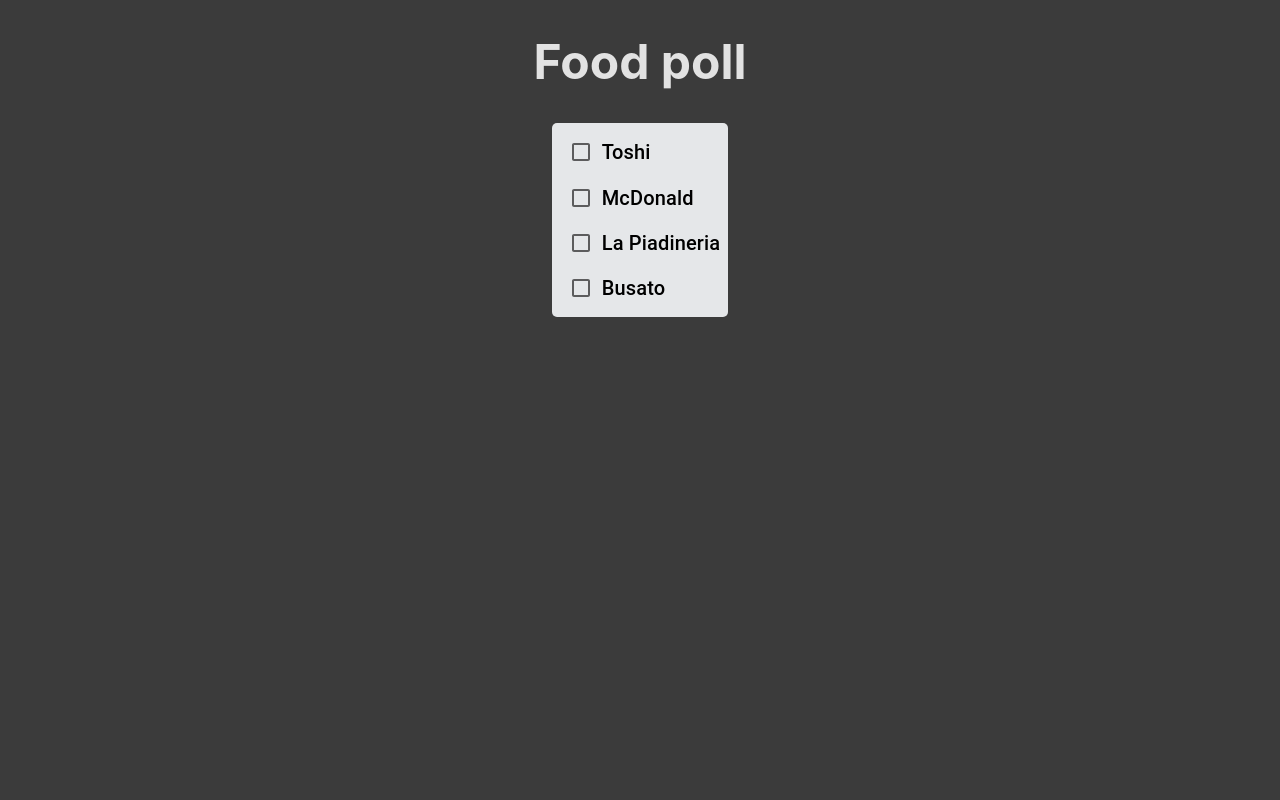
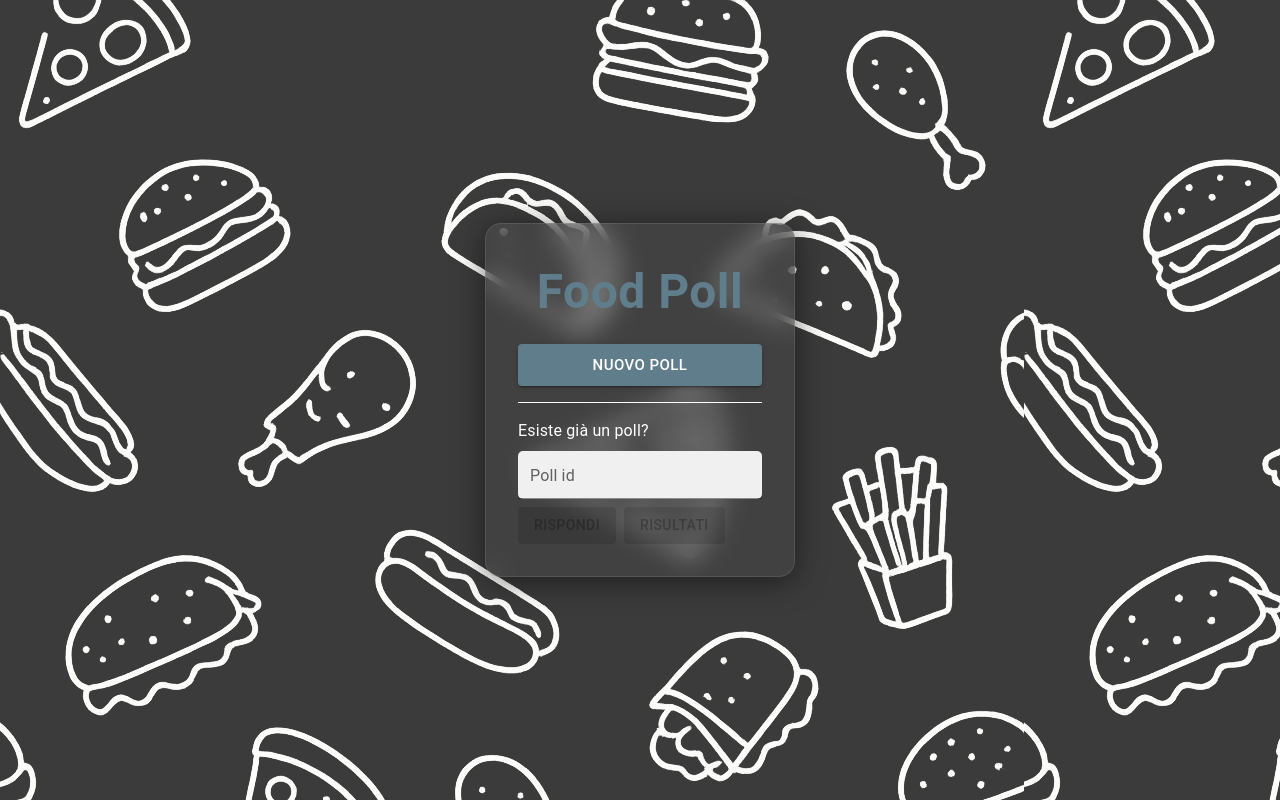
Before and after one commit to lisaparma/FoodPoll, a React (Create React App) app: page / in a window 1280 px wide. Built offline with nearby package versions, Linux system fonts and the light colour scheme.

Commit message:
feat: first poll design

```diff
--- a/src/App.tsx
+++ b/src/App.tsx
@@ -1,28 +1,66 @@
-import React from 'react';
+import React, { useMemo } from 'react';
 import styled from "styled-components";
-import Poll from "./components/Poll";
+import PollCard from "./components/pollCard/PollCard";
+import MainButtons from "./components/mainCard/MainButtons";
+import backgroundImg from "./assets/food.png";
+import { createTheme, ThemeProvider, Typography } from "@mui/material";
+import { grey, blueGrey,  } from '@mui/material/colors';
 
 function App() {
+    const pollId = new URLSearchParams(window.location.search).get('id');
+    const result = new URLSearchParams(window.location.search).get('result');
+
+    const CardContent = useMemo(() => {
+        if (pollId && result) return (<div>Poll result</div>);
+        if (pollId) return (<PollCard id={pollId} />);
+        return <MainButtons />;
+    }, [pollId, result]);
+
+    const theme = createTheme({
+        palette: {
+            primary: blueGrey,
+            secondary: grey
+        },
+    });
+
     return (
-        <MainPage>
-            <Title>Food poll</Title>
-            <Poll />
-        </MainPage>
+        <ThemeProvider theme={theme}>
+            <Page>
+                <Card>
+                    <Typography color="primary" fontSize="3rem" fontWeight="bold" textAlign="center">
+                        Food Poll {pollId && `#${pollId}`}
+                    </Typography>
+                    {CardContent}
+                </Card>
+            </Page>
+        </ThemeProvider>
     );
 }
 
-const MainPage = styled.div`
+const Page = styled.div`
+    background-image: url(${backgroundImg});
+    background-repeat: repeat;
+    display: flex;
+    align-items: center;
+    justify-content: center;
+    height: 100vh;
+    width: 100%;
+    overflow: hidden;
+`;
+const Card = styled.div`
     display: flex;
     flex-direction: column;
-    align-items: center;
-    height: 100%;
-    width: 100%;
+    max-height: 80%;
+    max-width: 95%;
+    gap: 1rem;
+
+    background: rgb(73, 72, 72, 0.5);
+    backdrop-filter: blur(12px);
+    -webkit-backdrop-filter: blur(10px);
+    border-radius: 16px;
+    border: 1px solid rgba(255, 255, 255, 0.1);
+    padding: 2rem;
+    box-shadow: 0 4px 30px rgba(0, 0, 0, 0.5);
 `;
 
-const Title = styled.h1`
-    font-size: 3rem;
-    color: #e2e2e2;
-`;
-
-
 export default App;
--- a/src/components/PlaceRow.tsx
+++ /dev/null
@@ -1,33 +0,0 @@
-import React from 'react';
-import { Checkbox, Rating, Typography } from "@mui/material";
-import { LunchDining } from '@mui/icons-material';
-import { Place } from "../places";
-import styled from "styled-components";
-
-function PlaceRow({ place }: { place: Place }) {
-    const [checked, setChecked] = React.useState(false);
-    const [rating, setRating] = React.useState<number | null>(0);
-    return (
-        <Container>
-            <Checkbox value={checked} onChange={() => setChecked(!checked)}/>
-            <Typography variant="h6">{place.name}</Typography>
-            {checked &&
-            <Rating
-                name="simple-controlled"
-                value={rating}
-                onChange={(event, newValue) => setRating(newValue)}
-                icon={<LunchDining />}
-                emptyIcon={<LunchDining />}
-            />
-            }
-        </Container>
-    );
-}
-
-export default PlaceRow;
-
-const Container = styled.div`
-    display: flex;
-    flex-direction: row;
-    align-items: center;
-`;
--- a/src/components/Poll.tsx
+++ /dev/null
@@ -1,28 +0,0 @@
-import React from 'react';
-import { map } from 'lodash';
-import { Place, places } from "../places";
-import PlaceRow from "./PlaceRow";
-import styled from "styled-components";
-
-function Poll() {
-
-    const Sections = map(places, (place: Place) => (<PlaceRow place={place} /> ))
-
-    return (
-        <Container>
-            {Sections}
-        </Container>
-    );
-}
-
-const Container = styled.div`
-    display: flex;
-    flex-direction: column;
-    gap: 0.2rem;
-    padding: 0.5rem;
-    background-color: #e5e7e9;
-    border-radius: 5px;
-`;
-
-
-export default Poll;
--- /dev/null
+++ b/src/components/mainCard/MainButtons.tsx
@@ -0,0 +1,60 @@
+import React, { useState } from 'react';
+import styled from "styled-components";
+import { Button, TextField, Typography } from "@mui/material";
+
+function MainButtons() {
+    const [pollId, setPollId] = useState("");
+
+    const newPoll = () => window.location.href = '/?id=123'
+
+    const answerPoll = () => window.location.href = `/?id=${pollId}`
+
+    const resultsPoll = () => window.location.href = `/?id=${pollId}&result=true`
+
+    return (
+        <>
+            <Button onClick={newPoll} variant="contained" size="large">Nuovo Poll</Button>
+            <Box>
+                <Typography color="white">Esiste già un poll?</Typography>
+                <TextField
+                    value={pollId}
+                    onChange={e => setPollId(e.target.value)}
+                    variant="filled"
+                    label="Poll id"
+                    size="small"
+                    color="secondary"
+                    style={{ backgroundColor: "white", borderRadius: "5px", width: "100%" }}
+                />
+                <div style={{ display: "flex", gap: '0.5rem' }}>
+                    <Button
+                        onClick={answerPoll}
+                        variant="contained"
+                        color="secondary"
+                        disabled={pollId.length === 0}
+                    >
+                        Rispondi
+                    </Button>
+                    <Button
+                        onClick={resultsPoll}
+                        variant="contained"
+                        color="secondary"
+                        disabled={pollId.length === 0}
+                    >
+                        Risultati
+                    </Button>
+                </div>
+            </Box>
+        </>
+    );
+}
+
+const Box = styled.div`
+    display: flex;
+    flex-direction: column;
+    border-top: 1px solid white;
+    padding-top: 1rem;
+    gap: 0.5rem
+`;
+
+
+export default MainButtons;
--- /dev/null
+++ b/src/components/pollCard/PlaceSection.tsx
@@ -0,0 +1,62 @@
+import React, { useEffect } from 'react';
+import { Checkbox, Rating, Typography } from "@mui/material";
+import { LunchDining } from '@mui/icons-material';
+import { Place } from "../../places";
+import styled from "styled-components";
+
+function PlaceSection({ place }: { place: Place }) {
+    const [checked, setChecked] = React.useState(false);
+    const [rating, setRating] = React.useState<number | null>(1);
+
+    useEffect(() => {
+        if (checked) setRating(1);
+        else setRating(0)
+    }, [checked]);
+
+    useEffect(() => {
+        if (rating === null) {
+            setChecked(false);
+        }
+    }, [rating]);
+
+    return (
+        <Container onClick={() => setChecked(!checked)}>
+            <Checkbox onChange={() => setChecked(!checked)} checked={checked} />
+            <Label>
+                <Typography style={{ fontSize: '1.2rem'}}>{place.name}</Typography>
+                <Typography color="gray" style={{ fontSize: '0.8rem' }}> ({place.type})</Typography>
+            </Label>
+            {checked &&
+                <Rating
+                    name="simple-controlled"
+                    value={rating}
+                    onChange={(event, newValue) => setRating(newValue)}
+                    onClick={(event) => event.stopPropagation()}
+                    icon={<LunchDining />}
+                    emptyIcon={<LunchDining />}
+                />
+            }
+        </Container>
+    );
+}
+
+export default PlaceSection;
+
+const Container = styled.div`
+    display: flex;
+    flex-direction: row;
+    flex-wrap: wrap;
+    align-items: center;
+
+    &:hover {
+        background-color: #d1d1d1;
+        cursor: pointer;
+    }
+`;
+
+const Label = styled.div`
+    display: flex;
+    align-items: center;
+    flex: 1;
+    gap: 0.2rem;
+`
--- /dev/null
+++ b/src/components/pollCard/PollCard.tsx
@@ -0,0 +1,72 @@
+import React from 'react';
+import { groupBy, map } from 'lodash';
+import { Place, places } from "../../places";
+import styled from "styled-components";
+import PlaceSection from "./PlaceSection";
+import { Typography, TextField, Button } from "@mui/material";
+import { Send } from '@mui/icons-material';
+
+function PollCard({ id }: { id: string }) {
+    const [name, setName] = React.useState("");
+
+    const groupedPlaces = groupBy(places, (place: Place) =>
+        place.location || 'Senza posizione'
+    );
+
+    const Locations = map(groupedPlaces, (group, location) => (
+        <div key={location}>
+            <Typography style={{ fontSize: '1rem' }}>📍 {location}</Typography>
+            {map(group, (place) => (
+                <PlaceSection key={place.id} place={place} />
+            ))}
+        </div>
+    ))
+
+    return (
+        <>
+            <TextField
+                value={name}
+                onChange={e => setName(e.target.value)}
+                variant="filled"
+                label="Nome"
+                style={{ backgroundColor: "white", borderRadius: "5px"}}
+            />
+            <Card>
+                {Locations}
+            </Card>
+            <Button
+                variant="contained"
+                color="primary"
+                onClick={() => setName("")}
+                size="large"
+                endIcon={<Send />}
+            >
+                Invia
+            </Button>
+        </>
+    );
+}
+
+const Card = styled.div`
+    display: flex;
+    flex: 1;
+    overflow-y: auto;
+    flex-direction: column;
+    padding: 0.5rem;
+    background: white;
+    width: 30rem;
+    max-width: 80vw;
+    clip-path: inset(0 round 8px);
+
+    &::-webkit-scrollbar {
+        width: 8px;
+    }
+
+    &::-webkit-scrollbar-thumb {
+        background-color: #ccc;
+        border-radius: 8px;
+    }
+`;
+
+
+export default PollCard;
--- a/src/places.ts
+++ b/src/places.ts
@@ -9,7 +9,7 @@
     {
         id: '1',
         name: 'Toshi',
-        type: 'Sushi',
+        type: 'sushi',
         location: 'piramidi'
     },
     {
@@ -29,5 +29,29 @@
         name: 'Busato',
         type: 'bar',
         location: ''
-    }
+    },
+    {
+        id: '5',
+        name: 'Burger King',
+        type: 'fastfood',
+        location: 'piramidi'
+    },
+    {
+        id: '6',
+        name: 'Löwengrube',
+        type: 'Tedesco',
+        location: 'emisfero'
+    },
+    {
+        id: '7',
+        name: 'Billy Tacos',
+        type: 'fastfood',
+        location: 'emisfero'
+    },
+    {
+        id: '8',
+        name: 'Old Wild West',
+        type: 'fastfood',
+        location: 'emisfero'
+    },
 ]
```
Also changed, not shown: src/assets/food.png (added), 1 other file (tests, documents, lock files or other folders).
